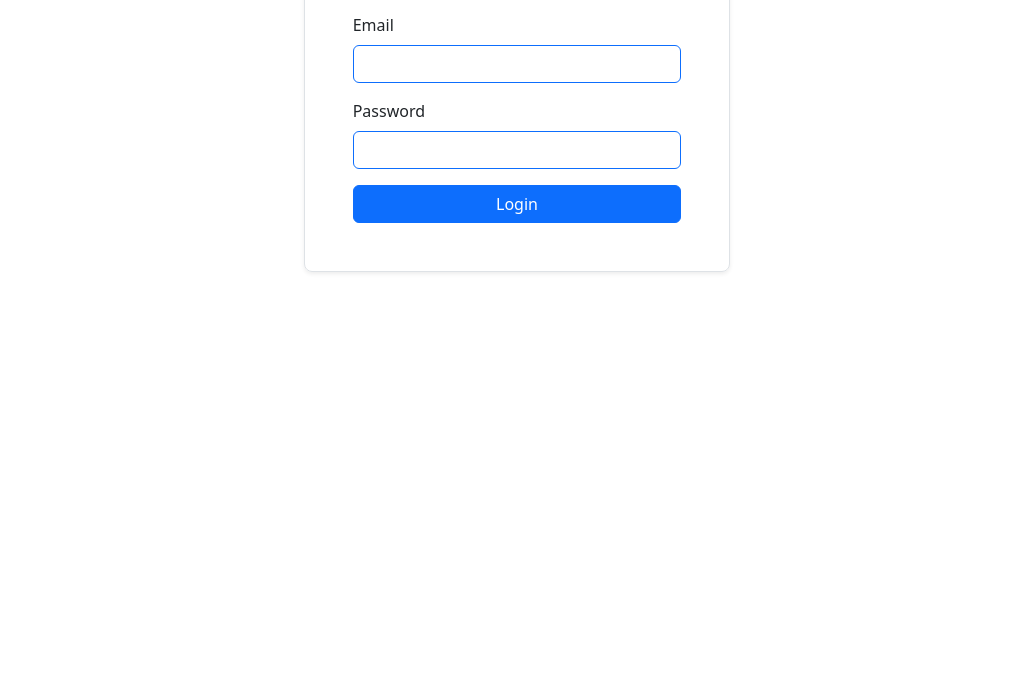
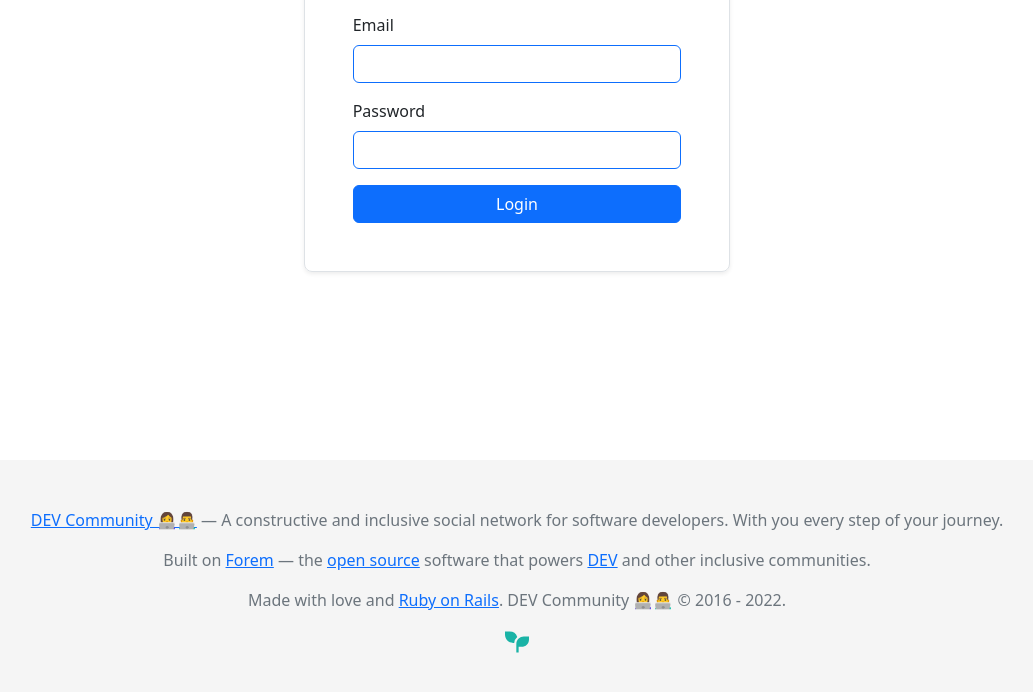
Before and after one commit to Sueenciso/devto_Backend, a website: page login.html in a window 1280 px wide. Shown: the part 430-1122 px from the top of the page, without its empty margins (123-1156 px from the left). Before the commit the page ends 866 px from the top, so only its background shows below. Drawn offline with nearby package versions, Linux system fonts and the light colour scheme.

Commit message:
added footer to login.html file

```diff
--- a/login.html
+++ b/login.html
@@ -78,7 +78,7 @@
     <!-- Start login -->
     <div class="vh-100 d-flex justify-content-center align-items-center">
       <div class="col-md-4 p-5 shadow-sm border rounded-3">
-        <h2 class="text-center mb-4 text-primary">Welcome to DEV Community 👩‍💻👨‍💻</h2>
+        <h2 class="text-center mb-4 text-dark">Welcome to DEV Community 👩‍💻👨‍💻</h2>
         <p>DEV Community 👩‍💻👨‍💻 is a community of 971,469 amazing developers</p>
         <form>
           <div class="mb-3">
@@ -108,6 +108,55 @@
         </form>
       </div>
     </div>
+
+        <!-- FOOTER -->
+        <div
+        class="card__footer col-12 py-5 px-0 card-footer-container text-muted text-xs mt-4" style="background-color: #F5F5F5"
+        >
+        <p class="card-footer__description text-center">
+          <a class="" href="/">DEV Community 👩‍💻👨‍💻</a> — A constructive and
+          inclusive social network for software developers. With you every step of
+          your journey.
+        </p>
+        <div class="fs-s text-center">
+          <p>
+            Built on <a class="" href="https://www.forem.com">Forem</a> — the
+            <a class="" href="https://dev.to/t/opensource">open source</a>
+            software that powers <a class="" href="https://dev.to">DEV</a> and
+            other inclusive communities.
+          </p>
+          <p>
+            Made with love and
+            <a class="" href="https://dev.to/t/rails">Ruby on Rails</a>. DEV
+            Community 👩‍💻👨‍💻 <span title="copyright">©</span> 2016 - 2022.
+          </p>
+        </div>
+        <div
+        class="footer_logo d-flex justify-content-center align-content-center"
+        >
+        <a href="https://www.forem.com" class=" "
+        ><svg
+        xmlns="http://www.w3.org/2000/svg"
+        width="24"
+        height="24"
+        class=""
+        >
+        <title>Forem logo</title>
+        <g clip-path="url(#clip0)" fill="#1AB3A6">
+          <path
+          d="M4.603 1.438a8.056 8.056 0 017.643 5.478 8.543 8.543 0 00-3.023 5.968H8.054C3.606 12.884 0 9.296 0 4.87V1.468a.03.03 0 01.03-.03h4.573zM23.97 6.515a.03.03 0 01.03.03v2.833c0 4.11-3.354 7.442-7.491 7.442h-2.881v5.726h-2.305V14.53l.022-1.145c.294-3.843 3.526-6.87 7.469-6.87h5.155z"
+          ></path>
+        </g>
+        <defs>
+          <clipPath id="clip0">
+            <path fill="#fff" d="M0 0h24v24H0z"></path>
+          </clipPath>
+        </defs>
+      </svg>
+    </a>
+    </div>
+    </div>
+
   </body>
   <script
       src="https://cdn.jsdelivr.net/npm/bootstrap@5.2.0/dist/js/bootstrap.bundle.min.js"
--- a/login.js
+++ b/login.js
@@ -27,6 +27,8 @@ loginButton.addEventListener("click", (e) => {
   /* console.log("Login ok", dataLogin); */
 });
 
+
+
 /* const data = {
     email: "b.ra@live.com.mx",
     password: "1234"
```
